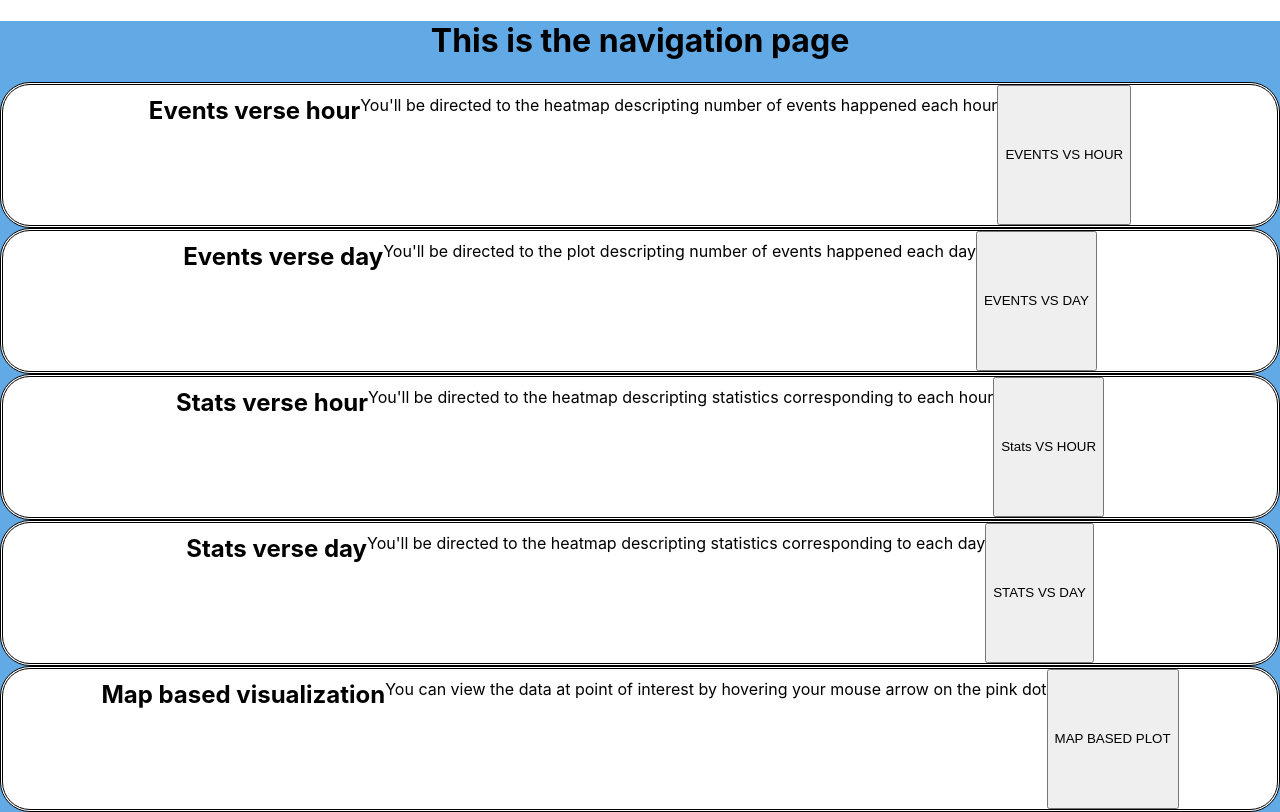
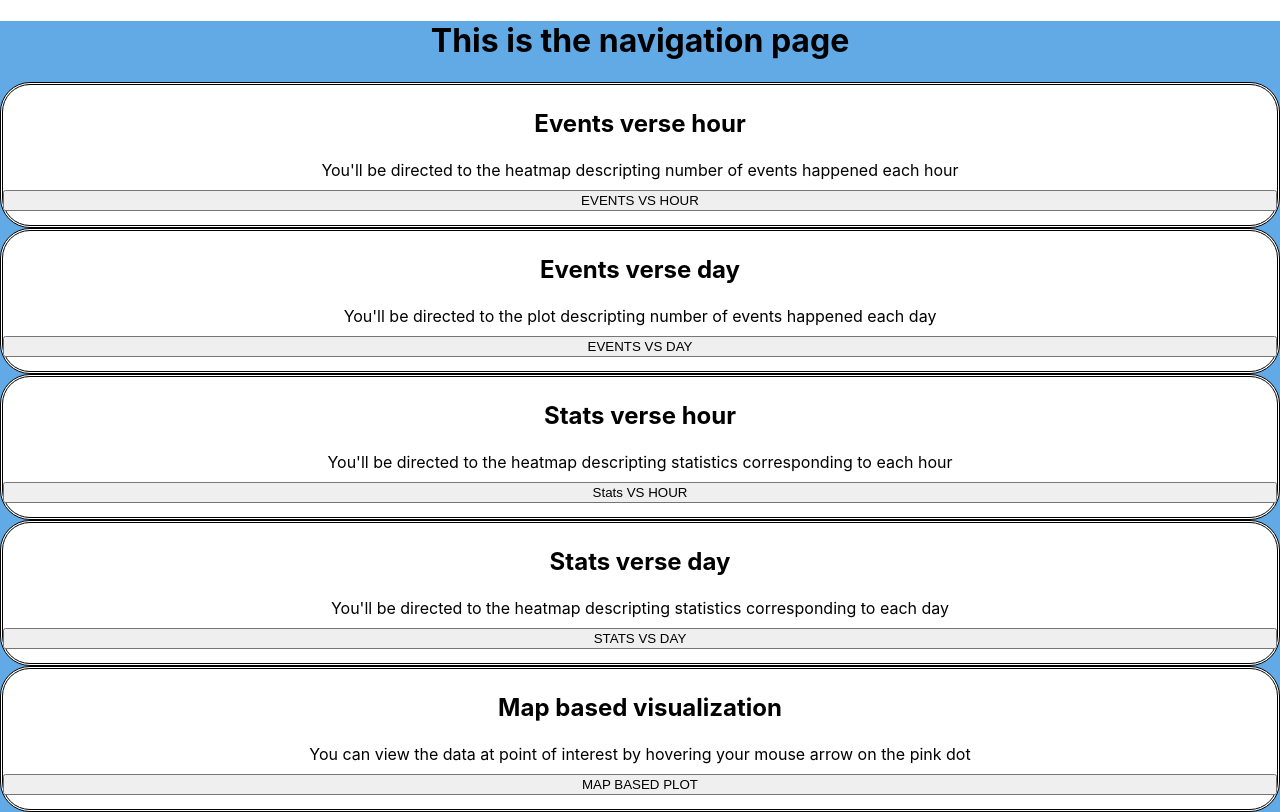
Before and after one commit to michaelliu118/DataVisulizationFrontEnd, a React (Create React App) app: page / in a window 1280 px wide. Built offline with nearby package versions, Linux system fonts and the light colour scheme.

Commit message:
Update App.css

```diff
--- a/src/App.css
+++ b/src/App.css
@@ -15,5 +15,5 @@
   justify-content: center;
   alignItems: center;
   display: flex;
-  flexdirection: column
+  flex-direction: column
 }
```
